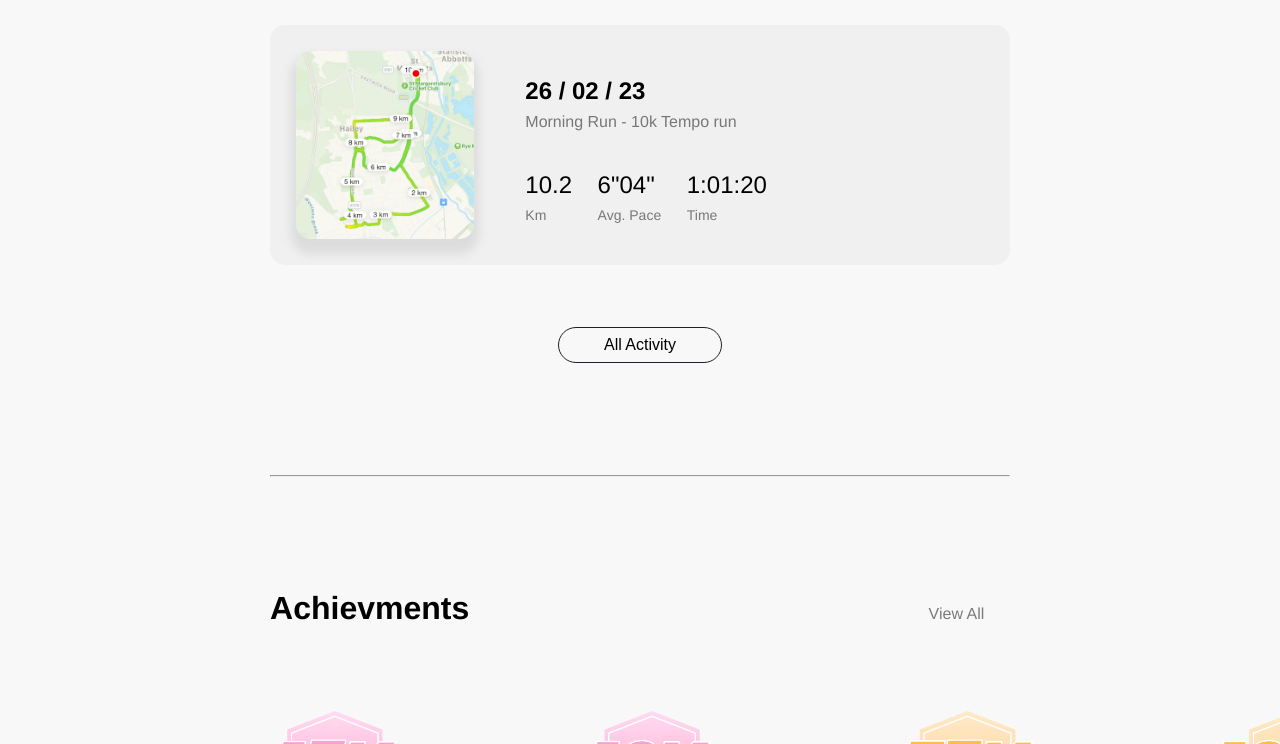
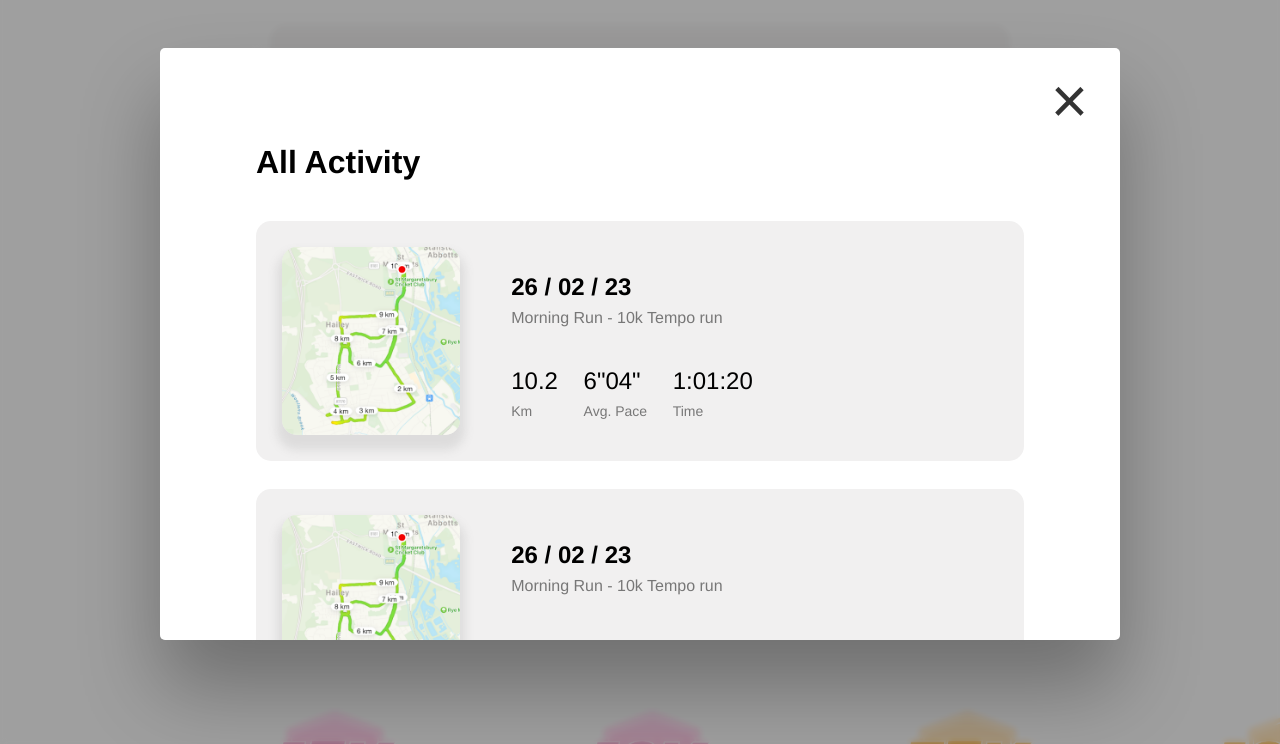
Before and after one commit to LeoRoberts21/NikeRunClub, a plain HTML site: page indexActivity.html in a window 1280 px wide. Both pictures are taken after a click on the button "All Activity". Shown: the part 1276-2020 px from the top of the page. Drawn offline with nearby package versions, Linux system fonts and the light colour scheme.

Commit message:
starting to add modals

```diff
--- a/activity.css
+++ b/activity.css
@@ -184,3 +184,54 @@ padding-right: 17.6vw;
   width: 500px;
   padding-top: 7.5vh;
 }
+
+/*---------MODAL----------*/
+
+.close-modal {
+  position: absolute;
+  top: 0vh;
+  right: 1.5vw;
+  font-size: 4rem;
+  color: #333;
+  cursor: pointer;
+  border: none;
+  background: none;
+}
+
+
+/* -------------------------- */
+/* CLASSES TO MAKE MODAL WORK */
+.hidden {
+  display: none;
+}
+
+.modal {
+  position: absolute;
+  top: 50%;
+  left: 50%;
+  transform: translate(-50%, -50%);
+  width: 60%;
+  max-height: 50vh;
+  background-color: white;
+  padding: 6rem;
+  border-radius: 5px;
+  box-shadow: 0 3rem 5rem rgba(0, 0, 0, 0.3);
+  z-index: 10;
+  position: fixed;
+  overflow: scroll;
+  overflow-x: hidden;
+}
+
+
+
+.overlay {
+  position: absolute;
+  top: 0;
+  left: 0;
+  width: 100%;
+  height: 100%;
+  background-color: rgba(0, 0, 0, 0.356);
+  backdrop-filter: blur(3px);
+  z-index: 5;
+  position: fixed;
+}
--- a/indexActivity.html
+++ b/indexActivity.html
@@ -110,6 +110,8 @@
         </div>
         <p class="add-run-button">+</p>
       </header>
+
+
       <section class="activity-pics">
         <div class="activity-picture">
           <img class="route" src="Images/map4.png" alt="map-pic" />
@@ -194,16 +196,110 @@
         </div>
       </section>
       <span class="buttonFlex">
-        <button href="">All Activity</button>
+        <button class="show-modal" href="">All Activity</button>
       </span>
+
+
+
+      <div class="modal hidden">
+        <button class="close-modal">&times;</button>
+        <h2>All Activity</h2>
+        <section>
+          <div class="activity-picture">
+            <img class="route" src="Images/map4.png" alt="map-pic" />
+
+            <div class="right-run">
+              <div>
+                <span>
+                  <p class="run-date">26 / 02 / 23</p>
+                  <p class="run-title">Morning Run - 10k Tempo run</p>
+                </span>
+              </div>
+
+              <div class="left-overalls run-stats">
+                <span>
+                  <p class="overall-numbers">10.2</p>
+                  <p class="overall-descript">Km</p>
+                </span>
+                <span>
+                  <p class="overall-numbers">6"04"</p>
+                  <p class="overall-descript">Avg. Pace</p>
+                </span>
+                <span>
+                  <p class="overall-numbers">1:01:20</p>
+                  <p class="overall-descript">Time</p>
+                </span>
+              </div>
+            </div>
+          </div>
+          <div class="activity-picture">
+            <img class="route" src="Images/map4.png" alt="map-pic" />
+
+            <div class="right-run">
+              <div>
+                <span>
+                  <p class="run-date">26 / 02 / 23</p>
+                  <p class="run-title">Morning Run - 10k Tempo run</p>
+                </span>
+              </div>
+
+              <div class="left-overalls run-stats">
+                <span>
+                  <p class="overall-numbers">10.2</p>
+                  <p class="overall-descript">Km</p>
+                </span>
+                <span>
+                  <p class="overall-numbers">6"04"</p>
+                  <p class="overall-descript">Avg. Pace</p>
+                </span>
+                <span>
+                  <p class="overall-numbers">1:01:20</p>
+                  <p class="overall-descript">Time</p>
+                </span>
+              </div>
+            </div>
+          </div>
+          <div class="activity-picture">
+            <img class="route" src="Images/map4.png" alt="map-pic" />
+
+            <div class="right-run">
+              <div>
+                <span>
+                  <p class="run-date">26 / 02 / 23</p>
+                  <p class="run-title">Morning Run - 10k Tempo run</p>
+                </span>
+              </div>
+
+              <div class="left-overalls run-stats">
+                <span>
+                  <p class="overall-numbers">10.2</p>
+                  <p class="overall-descript">Km</p>
+                </span>
+                <span>
+                  <p class="overall-numbers">6"04"</p>
+                  <p class="overall-descript">Avg. Pace</p>
+                </span>
+                <span>
+                  <p class="overall-numbers">1:01:20</p>
+                  <p class="overall-descript">Time</p>
+                </span>
+              </div>
+            </div>
+          </div>
+        </section>
+      </div>
+      <div class="overlay hidden"></div>
+
 
       <hr class="hr4" />
       <header>
         <div>
           <h1 class="recentActivity">Achievments</h1>
         </div>
+
+
         <span class="viewScrollSection">
-          <p class="viewAll">View All</p>
+          <p style="cursor: pointer;" class="viewAll">View All</p>
           <span>
       </header>
       <div class="grid-container">
@@ -295,6 +391,8 @@
         </div>
       </div>
 
+
+
       <hr class="hr3" />
       <header>
         <div>
--- a/script.js
+++ b/script.js
@@ -111,3 +111,35 @@ window.addEventListener("scroll", () => {
 });
 
 console.log(nav);
+
+
+//MODAL
+
+const modal = document.querySelector('.modal');
+const overlay = document.querySelector('.overlay');
+const btnCloseModal = document.querySelector('.close-modal');
+const btnsOpenModal = document.querySelectorAll('.show-modal');
+
+const openModal = function () {
+  modal.classList.remove('hidden');
+  overlay.classList.remove('hidden');
+};
+
+const closeModal = function () {
+  modal.classList.add('hidden');
+  overlay.classList.add('hidden');
+};
+
+for (let i = 0; i < btnsOpenModal.length; i++)
+  btnsOpenModal[i].addEventListener('click', openModal);
+
+btnCloseModal.addEventListener('click', closeModal);
+overlay.addEventListener('click', closeModal);
+
+document.addEventListener('keydown', function (e) {
+  // console.log(e.key);
+
+  if (e.key === 'Escape' && !modal.classList.contains('hidden')) {
+    closeModal();
+  }
+});
```
